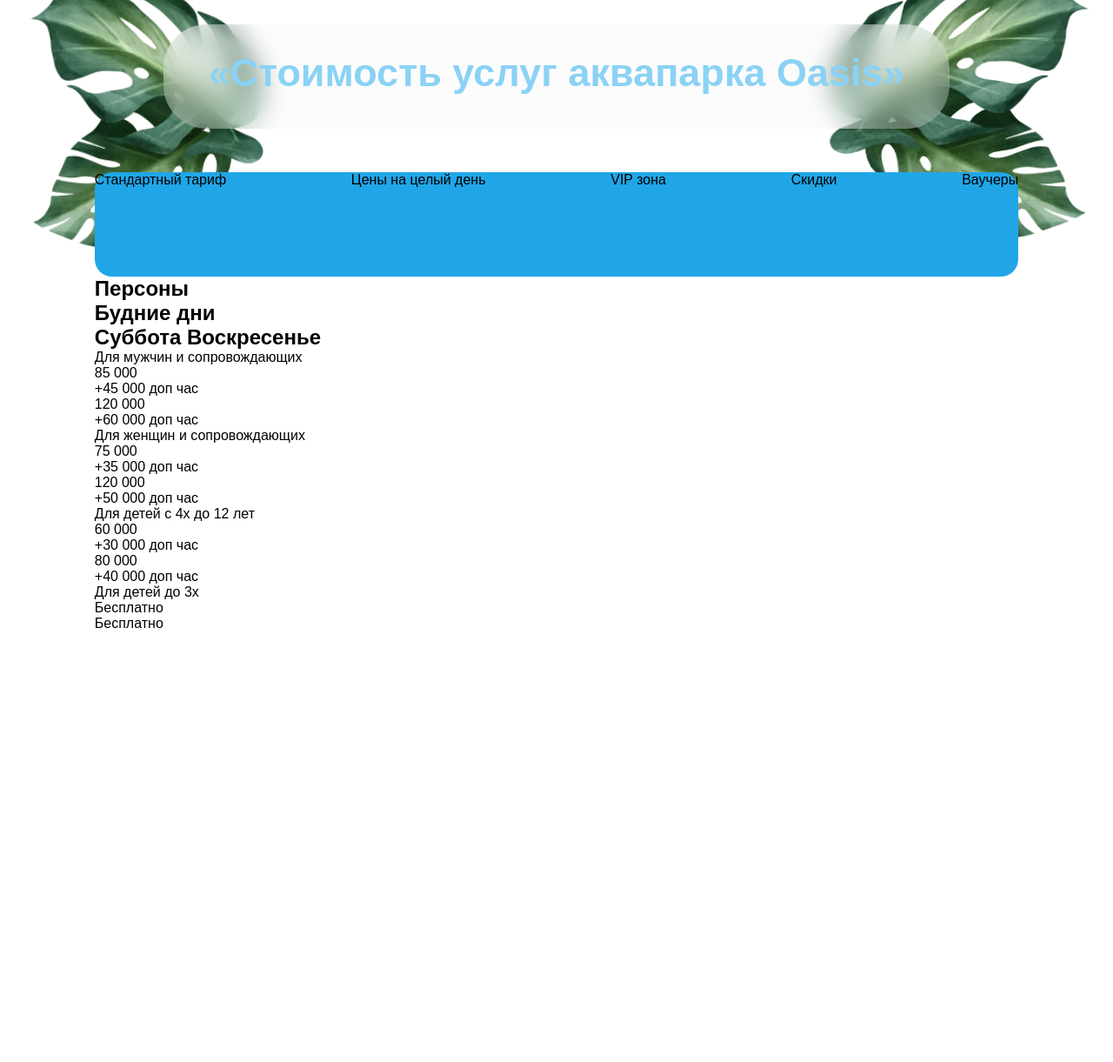
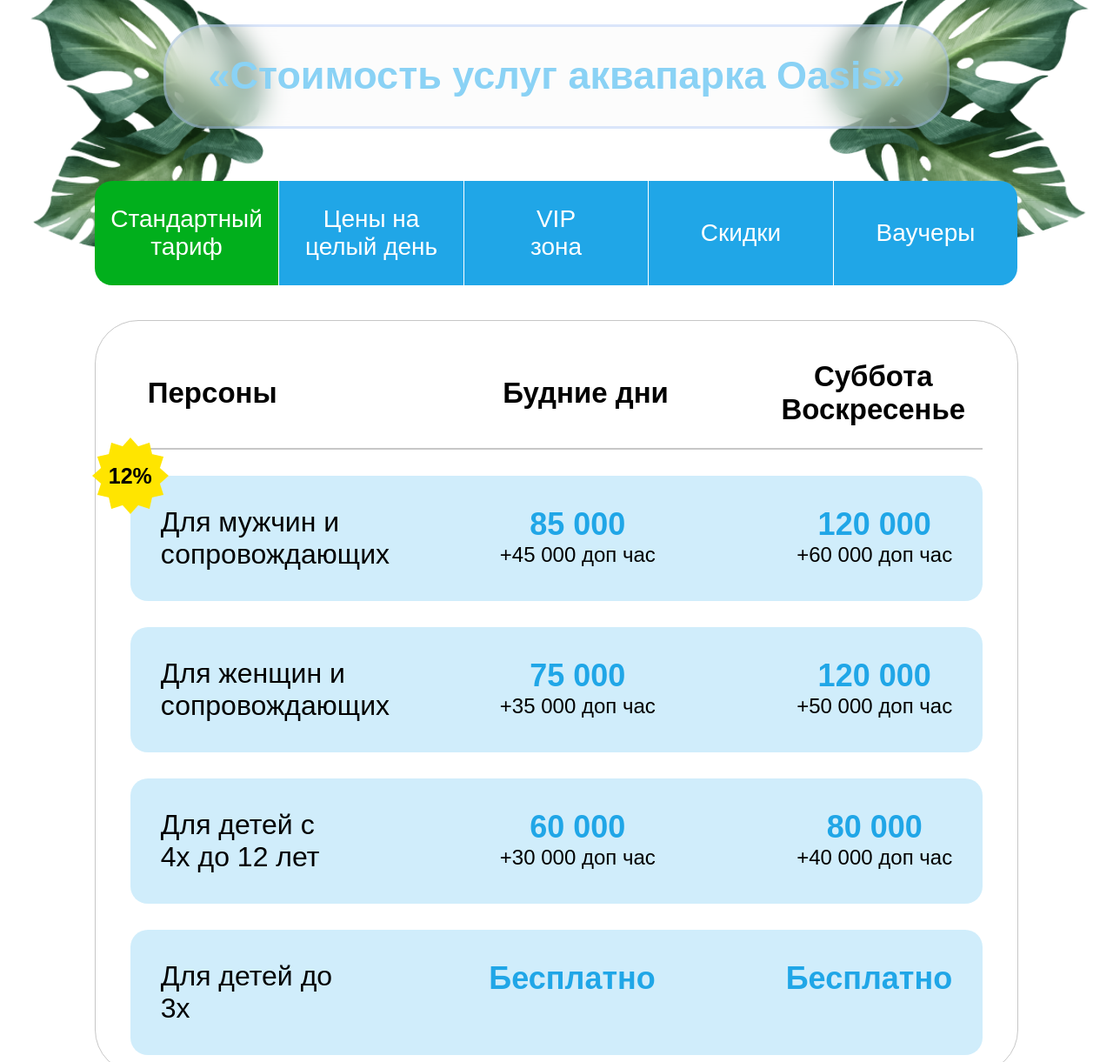
Before and after one commit to AbuAbdullohm/oasis-pages, a plain HTML site: page purchases.html in a window 1280 px wide. Shown: the part 852-2073 px from the top of the page at 87% size. Before the commit the page ends 1578 px from the top, so only its background shows below. Drawn offline with Linux system fonts and the light colour scheme.

Commit message:
purchases page done

```diff
--- a/purchases.html
+++ b/purchases.html
@@ -58,16 +58,21 @@
         ><img src="./images/leaf-left.png" alt="leaf"
       /></span>
       <div class="purchase-content">
-        <h1 class="purchase-content__title">«Стоимость услуг аквапарка Oasis»</h1>
+        <h1 class="purchase-content__title">
+          «Стоимость услуг аквапарка Oasis»
+        </h1>
       </div>
     </div>
 
     <div class="prices container">
       <div class="prices-header">
         <ul class="section">
-                <li class="section-standart">Стандартный тариф</li>
-                <li class="section-fullday">Цены на целый день</li>
-                <li class="section-vip">VIP зона</li>
+          <li class="section-standart active">Стандартный тариф</li>
+          <li class="section-fullday">Цены на <br />целый день</li>
+          <li class="section-vip">
+            VIP <br />
+            зона
+          </li>
           <li class="section-sale">Скидки</li>
           <li class="section-voucher">Ваучеры</li>
         </ul>
@@ -77,29 +82,52 @@
         <div class="card-header">
           <h2>Персоны</h2>
           <h2>Будние дни</h2>
-                <h2>Суббота Воскресенье</h2>
+          <h2>
+            Суббота <br />
+            Воскресенье
+          </h2>
         </div>
 
         <div class="card-content">
           <div class="content">
+            <div class="sale-icon">
+              <img src="./images/sale-icon.png" alt="sale-icon">
+              <p>12%</p>
+            </div>
             <p class="content-title">Для мужчин и сопровождающих</p>
-                  <p class="content-price"><span class="color-blue">85 000</span> <br>+45 000 доп час</p>
-                  <p class="content-price"><span class="color-blue">120 000</span> <br>+60 000 доп час</p>
+            <p class="content-price">
+              <span class="color-blue">85 000</span> <br />+45 000 доп час
+            </p>
+            <p class="content-price">
+              <span class="color-blue">120 000</span> <br />+60 000 доп час
+            </p>
           </div>
           <div class="content">
             <p class="content-title">Для женщин и сопровождающих</p>
-                  <p class="content-price"><span class="color-blue">75 000</span> <br>+35 000 доп час</p>
-                  <p class="content-price"><span class="color-blue">120 000</span> <br>+50 000 доп час</p>
+            <p class="content-price">
+              <span class="color-blue">75 000</span> <br />+35 000 доп час
+            </p>
+            <p class="content-price">
+              <span class="color-blue">120 000</span> <br />+50 000 доп час
+            </p>
           </div>
           <div class="content">
-                  <p class="content-title">Для детей с 4х до 12 лет</p>
-                  <p class="content-price"><span class="color-blue">60 000</span> <br>+30 000 доп час</p>
-                  <p class="content-price"><span class="color-blue">80 000</span> <br>+40 000 доп час</p>
+            <p class="content-title">Для детей с <br />4х до 12 лет</p>
+            <p class="content-price">
+              <span class="color-blue">60 000</span> <br />+30 000 доп час
+            </p>
+            <p class="content-price">
+              <span class="color-blue">80 000</span> <br />+40 000 доп час
+            </p>
           </div>
           <div class="content">
             <p class="content-title">Для детей до 3х</p>
-                  <p class="content-price"><span class="color-blue">Бесплатно</span> <br></p>
-                  <p class="content-price"><span class="color-blue">Бесплатно</span> <br></p>
+            <p class="content-price">
+              <span class="color-blue">Бесплатно</span> <br />
+            </p>
+            <p class="content-price">
+              <span class="color-blue">Бесплатно</span> <br />
+            </p>
           </div>
         </div>
       </div>
--- a/scss/_purchase.scss
+++ b/scss/_purchase.scss
@@ -36,6 +36,8 @@
     height: 120px;
     background-color: rgba(245, 245, 245, 0.3);
     border-radius: 50px;
+
+    border: 3px solid rgba(138, 174, 245, 0.3);
     backdrop-filter: blur(15px);
     padding: 30px 0;
 
@@ -85,23 +87,117 @@
 }
 
 .prices {
-  margin-top: 50px;
+  margin-top: 60px;
 
   &-header {
     height: 120px;
-    border-radius: 20px;
-    background-color: #20a6e7;
 
     ul {
       width: 100%;
+      height: 100%;
       list-style-type: none;
       display: flex;
       align-items: center;
-      justify-content: space-between;
+      justify-content: space-evenly;
+      border-radius: 20px;
 
       li {
+        display: flex;
+        align-items: center;
+        justify-content: center;
         text-align: center;
+        margin-right: 1px;
+        width: 100%;
+        height: 120px;
+        background-color: #20a6e7;
+        color: #ffffff;
+        background-color: #20a6e7;
+        font-size: 28px;
+
+        &:first-child {
+          border-radius: 20px 0 0 20px;
+        }
+
+        &:last-child {
+          border-radius: 0 20px 20px 0;
+        }
+      }
+
+      .active {
+        background-color: #01af1c;
       }
     }
   }
 }
+
+.card {
+  margin-top: 40px;
+  margin-bottom: 30px;
+  border-radius: 50px;
+  padding: 20px 40px;
+  display: flex;
+  flex-direction: column;
+  border: 1px solid #c7c7c7;
+
+  &-header {
+    display: flex;
+    justify-content: space-between;
+    border-bottom: 2px solid #c7c7c7;
+    padding: 25px 20px;
+    font-size: 22px;
+    align-items: center;
+    text-align: center;
+    z-index: -1;
+
+    h2:nth-child(2) {
+      margin-left: 130px;
+    }
+  }
+
+  &-content {
+    display: flex;
+    flex-direction: column;
+
+    .content {
+      position: relative;
+      display: flex;
+      justify-content: space-between;
+      margin-top: 30px;
+      background-color: rgba(138, 210, 245, 0.4);
+      padding: 35px;
+      border-radius: 20px;
+
+      &-title {
+        width: 25%;
+        font-size: 32px;
+        align-items: center;
+      }
+
+      &-price {
+        align-items: center;
+        text-align: center;
+        font-size: 24px;
+
+        .color-blue {
+          font-size: 36px;
+          font-weight: bold;
+          color: #20a6e7;
+        }
+      }
+
+      .sale-icon {
+        position: absolute;
+        display: flex;
+        align-items: center;
+        transform: translateX(-80px) translateY(-80px);
+        z-index: 999;
+
+        p{
+          font-size: 25px;
+          font-weight: bold;
+          transform: translateX(-70px);
+        }
+      }
+    }
+  }
+}
```
Also changed, not shown: css/purchases.css, images/sale-icon.png (added), 1 other file. Lines whose indentation alone changed are shown as unchanged.
